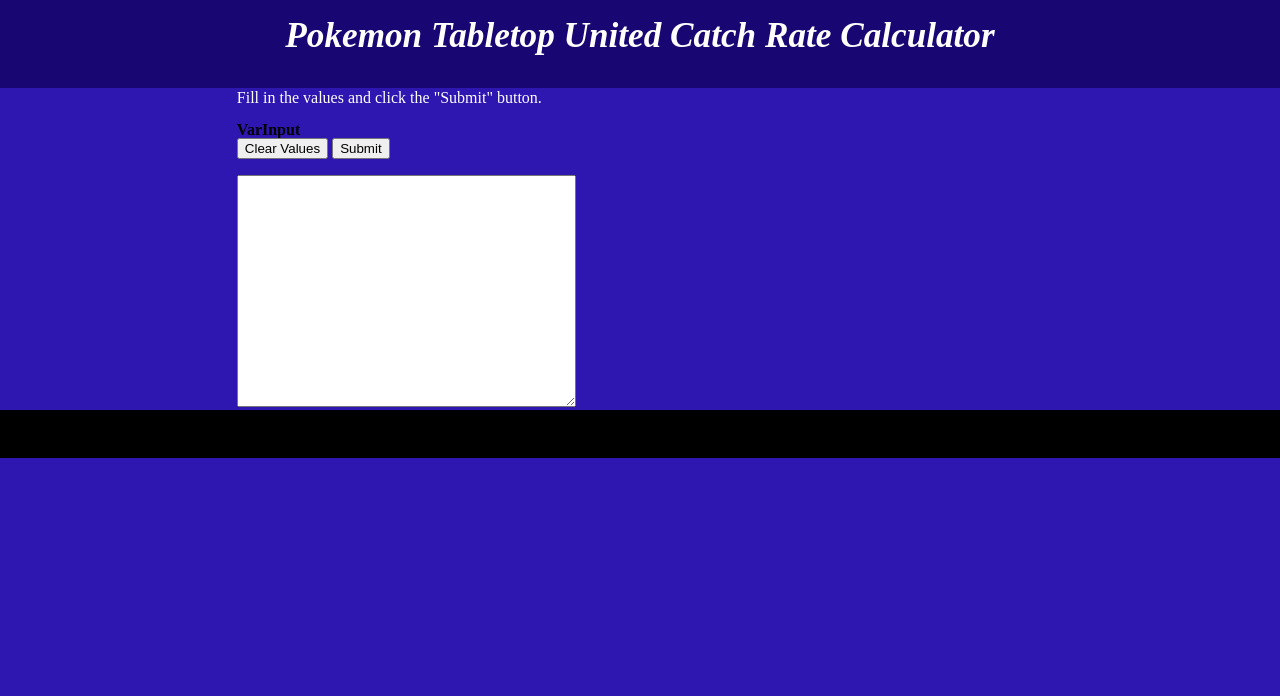
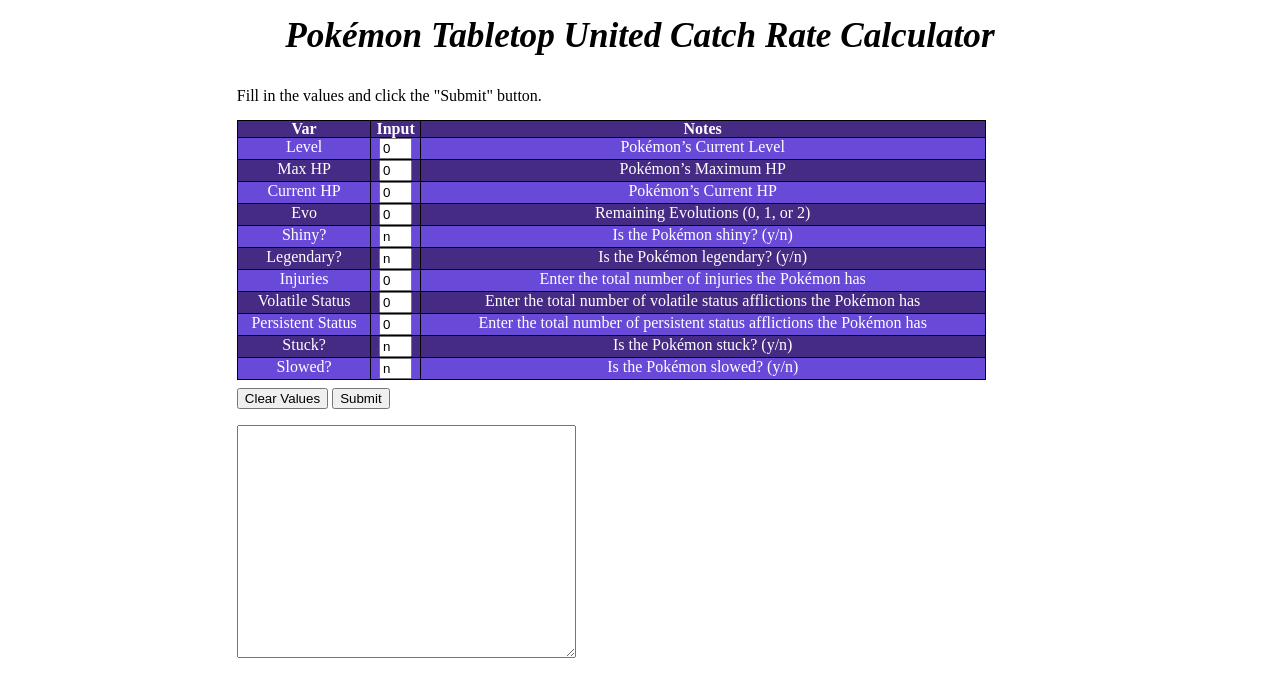
Before and after one commit to Kappy0/PTU-Catch-Rate-Calc, a plain HTML site: page index.html in a window 1280 px wide. Drawn offline with Linux system fonts and the light colour scheme.

Commit message:
Input Form
Added Input Form and Table to enter in all necessary values

```diff
--- a/index.html
+++ b/index.html
@@ -18,23 +18,90 @@
 
 <body>
 	<div id="titleHeader">
-    	<h1><em>Pokemon Tabletop United Catch Rate Calculator</em></h1>
+    	<h1><em>Pokémon Tabletop United Catch Rate Calculator</em></h1>
     </div> <!-- end titleHeader div -->
 
     <div id="container">
         <form name="calcForm">
             <p>Fill in the values and click the "Submit" button.</p>
 
-        	<table class="table">
+        	<table class="calctable">
                 <tr>
                     <th>Var</th>
                     <th>Input</th>
+					<th>Notes</th>
                 </tr>
+
+				<tr>
+					<td><label for="level">Level</label></td>
+					<td><input type="text" id="level" name="level" value="0" size="1"></td>
+					<td>Pokémon’s Current Level</td>
+				</tr>
+
+				<tr>
+					<td><label for="maxhp">Max HP</label></td>
+					<td><input type="text" id="maxhp" name="maxhp" value="0" size="1"></td>
+					<td>Pokémon’s Maximum HP</td>
+				</tr>
+
+				<tr>
+					<td><label for="curhp">Current HP</label></td>
+					<td><input type="text" id="curhp" name="curhp" value="0" size="1"></td>
+					<td>Pokémon’s Current HP</td>
+				</tr>
+
+				<tr>
+					<td><label for="evo">Evo</label></td>
+					<td><input type="text" id="evo" name="evo" value="0" size="1"></td>
+					<td>Remaining Evolutions (0, 1, or 2)</td>
+				</tr>
+
+				<tr>
+					<td><label for="shiny">Shiny?</label></td>
+					<td><input type="text" id="shiny" name="shiny" value="n" size="1"></td>
+					<td>Is the Pokémon shiny? (y/n)</td>
+				</tr>
+
+				<tr>
+					<td><label for="legend">Legendary?</label></td>
+					<td><input type="text" id="legend" name="legend" value="n" size="1"></td>
+					<td>Is the Pokémon legendary? (y/n)</td>
+				</tr>
+
+				<tr>
+					<td><label for="injury">Injuries</label></td>
+					<td><input type="text" id="injury" name="injury" value="0" size="1"></td>
+					<td>Enter the total number of injuries the Pokémon has</td>
+				</tr>
+
+				<tr>
+					<td><label for="volatile">Volatile Status</label></td>
+					<td><input type="text" id="volatile" name="volatile" value="0" size="1"></td>
+					<td>Enter the total number of volatile status afflictions the Pokémon has</td>
+				</tr>
+
+				<tr>
+					<td><label for="persistent">Persistent Status</label></td>
+					<td><input type="text" id="persistent" name="persistent" value="0" size="1"></td>
+					<td>Enter the total number of persistent status afflictions the Pokémon has</td>
+				</tr>
+
+				<tr>
+					<td><label for="stuck">Stuck?</label></td>
+					<td><input type="text" id="stuck" name="stuck" value="n" size="1"></td>
+					<td>Is the Pokémon stuck? (y/n)</td>
+				</tr>
+
+				<tr>
+					<td><label for="slow">Slowed?</label></td>
+					<td><input type="text" id="slow" name="slow" value="n" size="1"></td>
+					<td>Is the Pokémon slowed? (y/n)</td>
+				</tr>
             </table>
 
             <p>
             	<input type="reset" value="Clear Values">
-                <input type="button" value="Submit" onClick="order()">
+                <input type="button" value="Submit" onClick="calc()">
             </p>
 
             <textarea id="confirmation"></textarea>
--- a/index.js
+++ b/index.js
@@ -78,7 +78,7 @@ function getDataTables()
 
 	for(var i = 0; i < tables.length; i++)
 	{
-		if(tables[i].className === "datatable")
+		if(tables[i].className === "calctable")
 		{
 			stripes(tables[i]);
 		}
--- a/style.css
+++ b/style.css
@@ -6,19 +6,14 @@ header
 	float: left;
 }
 
-#titleHeader
-{
-	margin-bottom: .1em;
-}
-
 h1, p
 {
-	color: white;
+	color: black;
 }
 
 h1
 {
-	background-color: #180773;
+	background-color: #FFFFFF;
 
 	height: 2em;
 
@@ -47,7 +42,7 @@ p
 
 body
 {
-	background-color: #2E16B1;
+	background-color: #FFFFFF;
 }
 
 #container
@@ -66,9 +61,34 @@ textarea
 	height: 17em;
 }
 
+.calctable
+{
+	width: 90%;
+
+	border: .1em solid black;
+
+	background-color: #452B83;
+
+	color: white;
+
+	text-align: center;
+
+	margin-bottom: .5em;
+}
+
+th, td
+{
+	border: .1em solid black;
+}
+
+.trlight
+{
+	background-color: #6949D7;
+}
+
 footer
 {
-	background-color: #000000;
+	background-color: #FFFFFF;
 
 	height: 2em;
 
@@ -83,5 +103,5 @@ footer
 
 footer p
 {
-	color: #000000;
+	color: #FFFFFF;
 }
```
